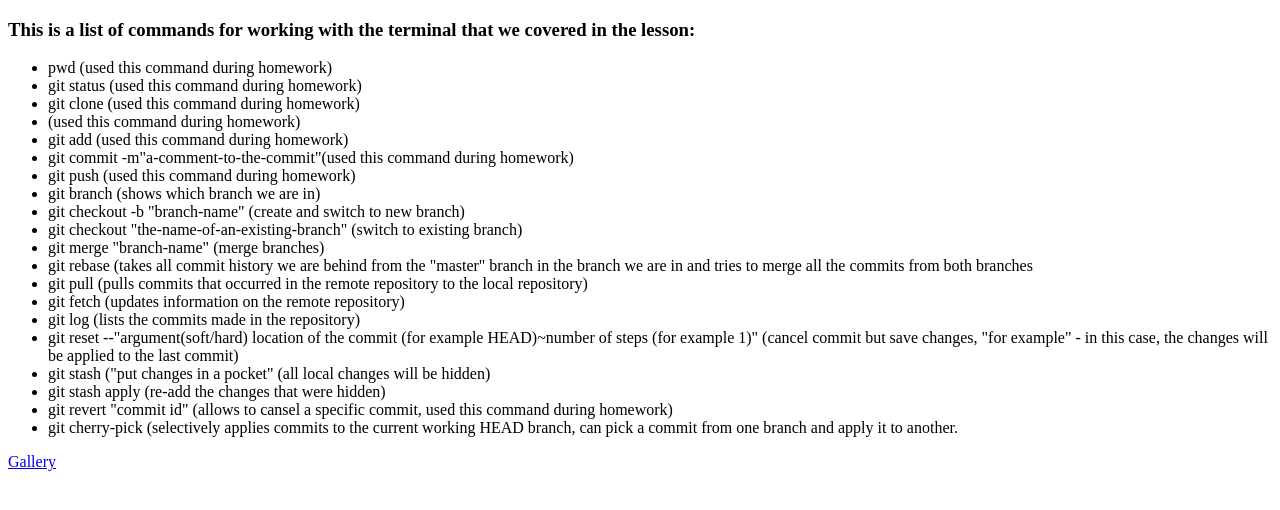
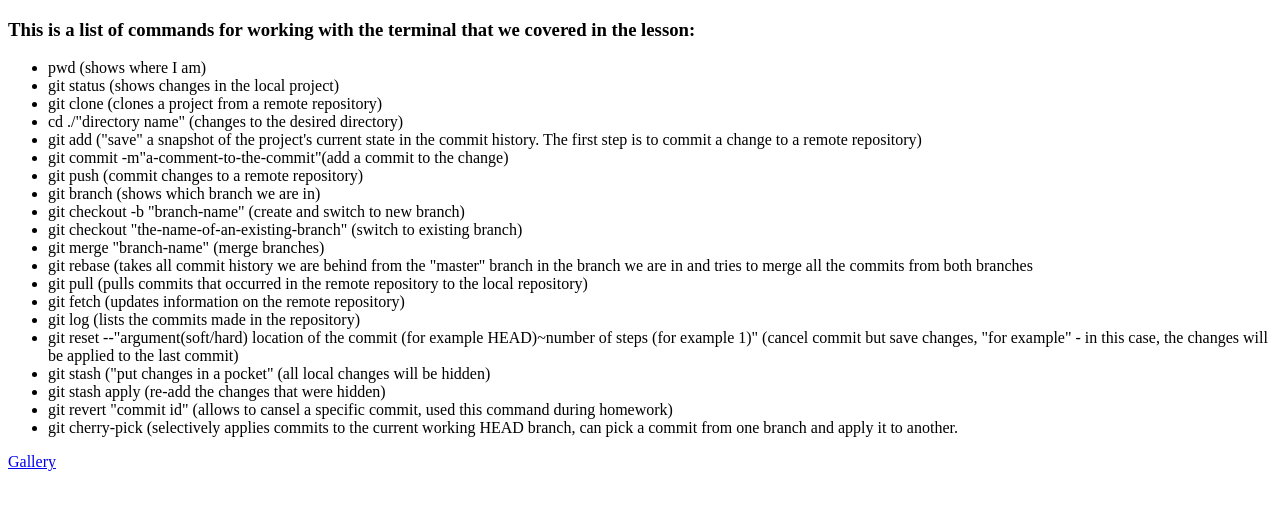
Before and after one commit to valentyna1234/frontend, a plain HTML site: page index.html in a window 1280 px wide. Drawn offline with Linux system fonts and the light colour scheme.

Commit message:
add-changes-to-list-index-page

```diff
--- a/index.html
+++ b/index.html
@@ -7,13 +7,13 @@
 <body>
     <h3>This is a list of commands for working with the terminal that we covered in the lesson:</h3>
     <ul>
-         <li>pwd (used this command during homework)</li>
-       <li>git status (used this command during homework)</li>
-       <li>git clone (used this command during homework)</li>
-       <li> (used this command during homework)</li>
-       <li>git add (used this command during homework)</li>
-       <li>git commit -m"a-comment-to-the-commit"(used this command during homework)</li>
-       <li>git push (used this command during homework)</li>
+       <li>pwd (shows where I am)</li>
+       <li>git status (shows changes in the local project)</li>
+       <li>git clone (clones a project from a remote repository)</li>
+       <li>cd ./"directory name" (changes to the desired directory)</li>
+       <li>git add ("save" a snapshot of the project's current state in the commit history. The first step is to commit a change to a remote repository)</li>
+       <li>git commit -m"a-comment-to-the-commit"(add a commit to the change)</li>
+       <li>git push (commit changes to a remote repository)</li>
        <li>git branch (shows which branch we are in)</li>
        <li>git checkout -b "branch-name" (create and switch to new branch)</li>
        <li>git checkout "the-name-of-an-existing-branch" (switch to existing branch)</li>
```
